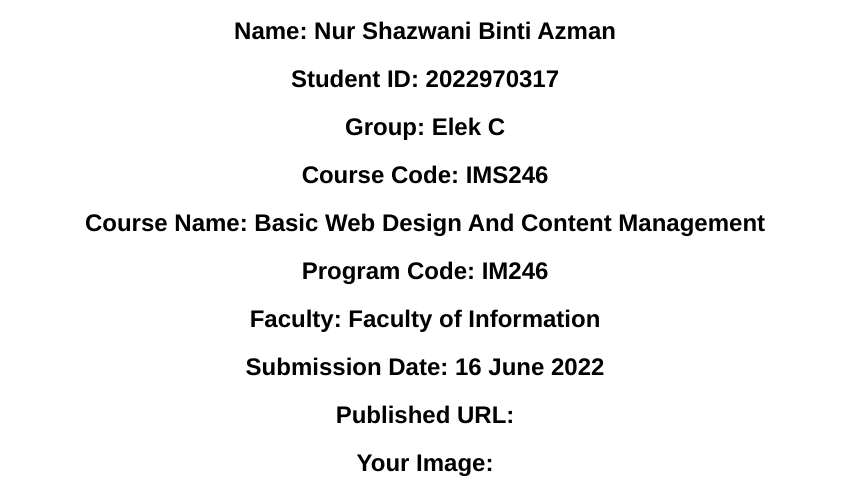
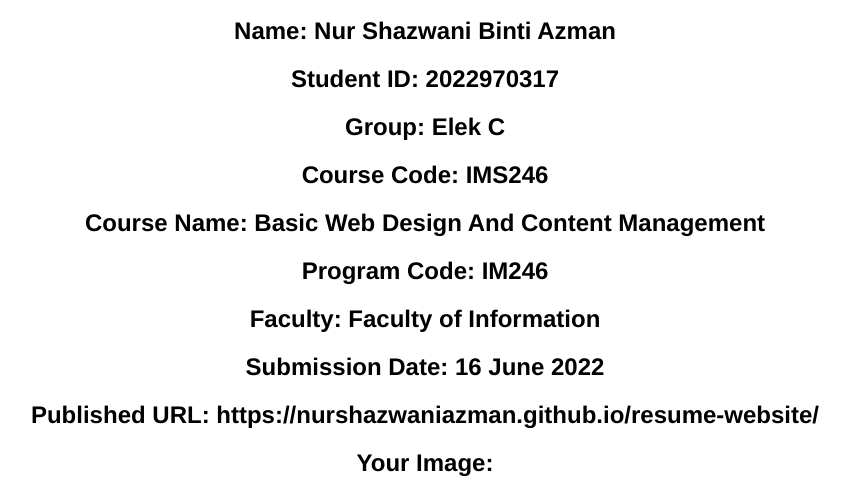
Before and after one commit to nurshazwaniazman/resume-website, a plain HTML site: page aboutme.html in a window 1280 px wide. Shown: the part 280-773 px from the top of the page, without its empty margins (215-1065 px from the left). Drawn offline with Linux system fonts and the light colour scheme.

Commit message:
Update aboutme.html

```diff
--- a/aboutme.html
+++ b/aboutme.html
@@ -20,7 +20,7 @@
                     <h2>Program Code: IM246 </h2>
                     <h2>Faculty: Faculty of Information</h2>
                     <h2>Submission Date: 16 June 2022</h2>
-                    <h2>Published URL:</h2>
+                    <h2>Published URL: https://nurshazwaniazman.github.io/resume-website/</h2>
                     <h2>Your Image:</h2>
             <img src="images/myself3.jpg" target="_blank" />
             </font>
```
